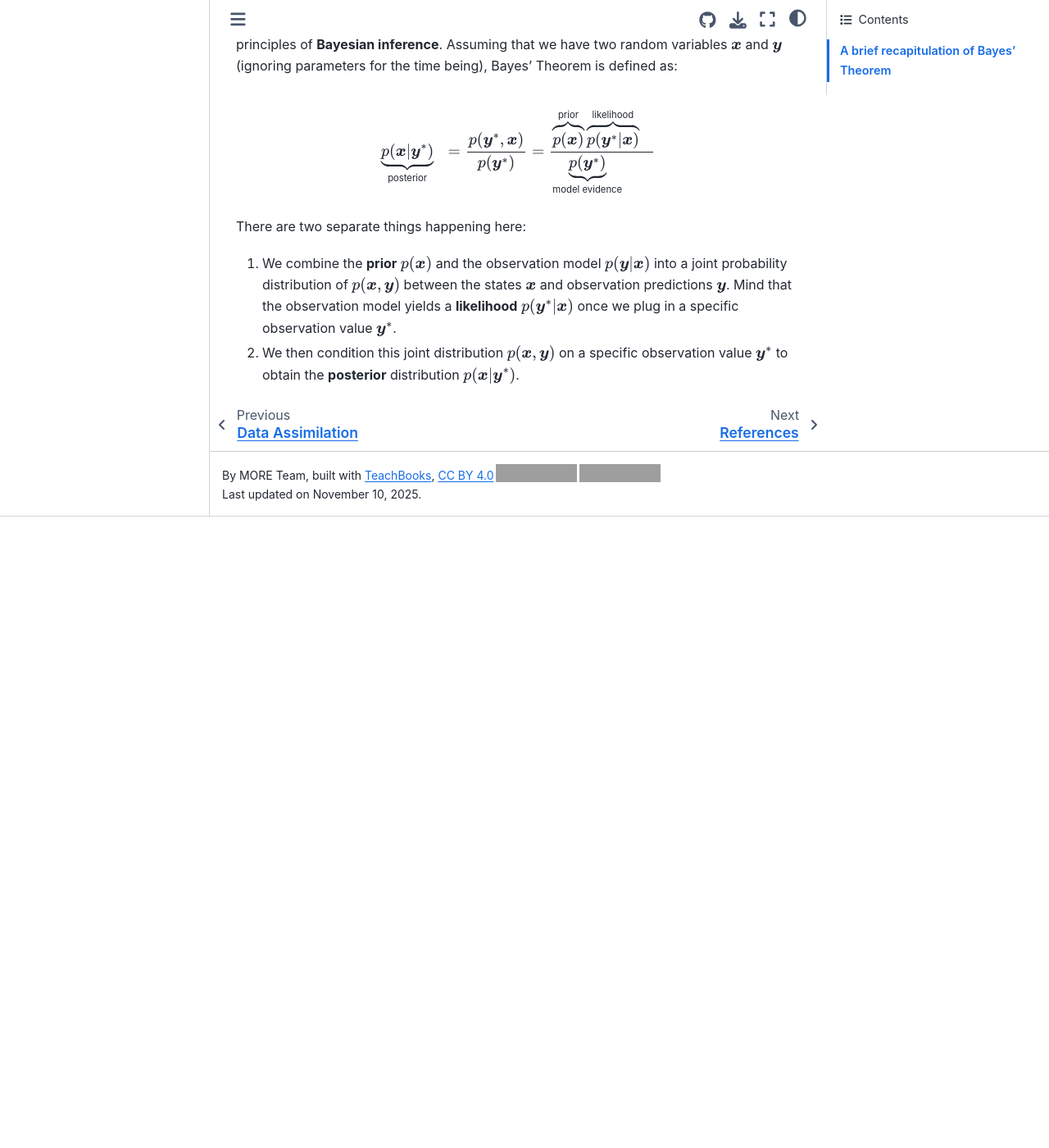
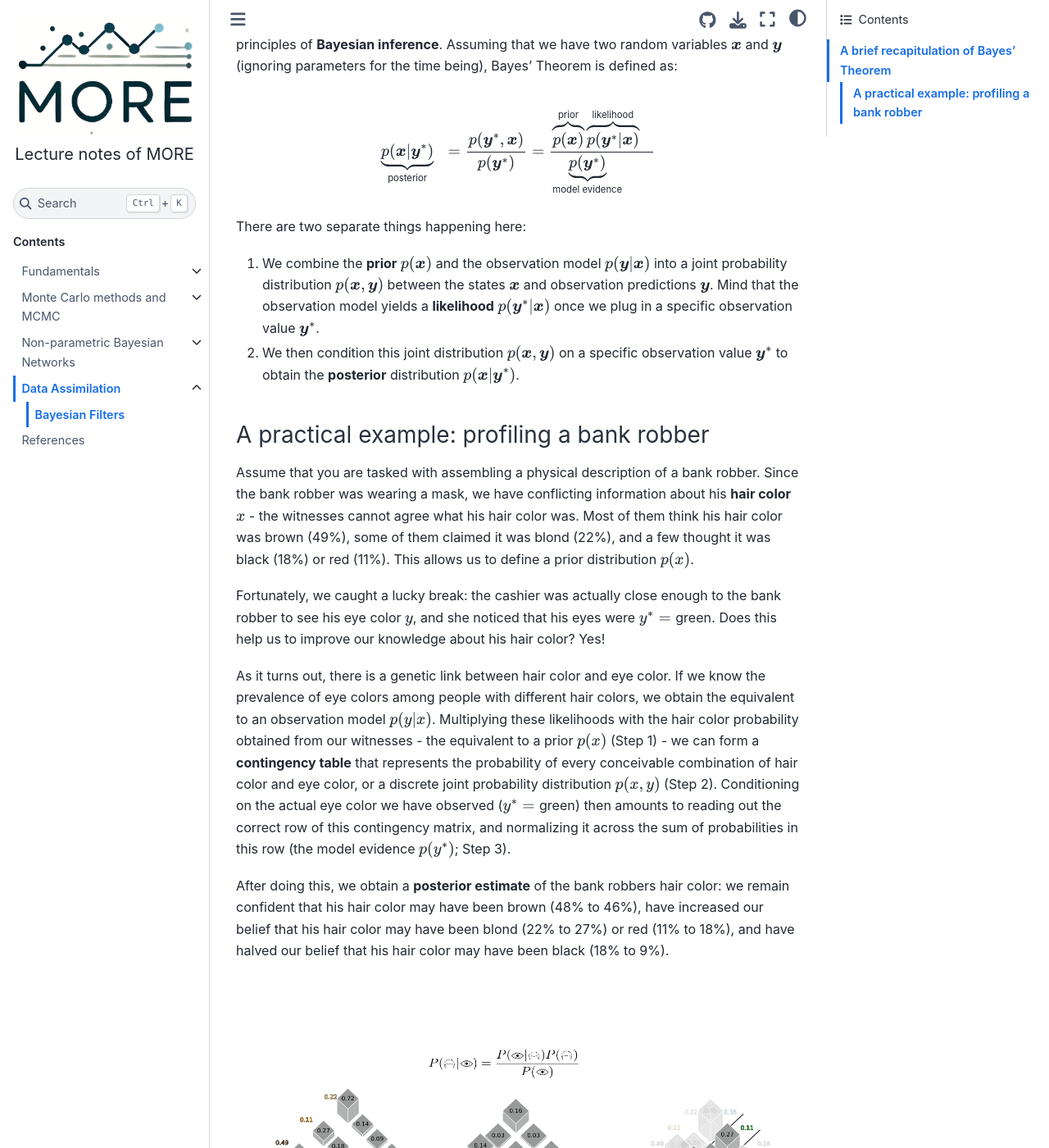
Before and after one commit to TUDelft-CITG/MORE-lecture-notes, a Jupyter Book: the page built from book/data_assimilation/02_Bayesian_Filters.md, in a window 1280 px wide and 1400 px high, scrolled down 1423 px. Shown: the whole window at 82% size. Built offline with Jupyter Book 1.0.4 settings and Sphinx 7.4.7 and the Sphinx Book theme 1.1.4, drawn with Linux system fonts in a browser that asks for light colours; pages that are not in the unit, such as notebooks, are missing from menus; comment, search, counter and statistics services are not loaded; before the commit the page ends 2053 px from its top, so only the background shows below that; some of the changed text lies outside the part shown; grey boxes are pictures that could not be loaded.

Commit message:
adding bank robber example

````diff
--- a/book/data_assimilation/02_Bayesian_Filters.md
+++ b/book/data_assimilation/02_Bayesian_Filters.md
@@ -28,5 +28,26 @@
 $$
 
 There are two separate things happening here:
-1) We combine the **prior** $p(\boldsymbol{x})$ and the observation model $p(\boldsymbol{y}|\boldsymbol{x})$ into a joint probability distribution of $p(\boldsymbol{x},\boldsymbol{y})$ between the states $\boldsymbol{x}$ and observation predictions $\boldsymbol{y}$. Mind that the observation model yields a **likelihood** $p(\boldsymbol{y}^{*}|\boldsymbol{x})$ once we plug in a specific observation value $\boldsymbol{y}^{*}$.
+1) We combine the **prior** $p(\boldsymbol{x})$ and the observation model $p(\boldsymbol{y}|\boldsymbol{x})$ into a joint probability distribution $p(\boldsymbol{x},\boldsymbol{y})$ between the states $\boldsymbol{x}$ and observation predictions $\boldsymbol{y}$. Mind that the observation model yields a **likelihood** $p(\boldsymbol{y}^{*}|\boldsymbol{x})$ once we plug in a specific observation value $\boldsymbol{y}^{*}$.
 2) We then condition this joint distribution $p(\boldsymbol{x},\boldsymbol{y})$ on a specific observation value $\boldsymbol{y}^{*}$ to obtain the **posterior** distribution $p(\boldsymbol{x}|\boldsymbol{y}^{*})$.
+
+### A practical example: profiling a bank robber
+
+Assume that you are tasked with assembling a physical description of a bank robber. Since the bank robber was wearing a mask, we have conflicting information about his **hair color** $x$ - the witnesses cannot agree what his hair color was. Most of them think his hair color was brown (49%), some of them claimed it was blond (22%), and a few thought it was black (18%) or red (11%). This allows us to define a prior distribution $p(x)$.
+
+Fortunately, we caught a lucky break: the cashier was actually close enough to the bank robber to see his eye color $y$, and she noticed that his eyes were $y^{*}=\text{green}$. Does this help us to improve our knowledge about his hair color? Yes!
+
+As it turns out, there is a genetic link between hair color and eye color. If we know the prevalence of eye colors among people with different hair colors, we obtain the equivalent to an observation model $p(y|x)$. Multiplying these likelihoods with the hair color probability obtained from our witnesses - the equivalent to a prior $p(x)$ (Step 1) - we can form a **contingency table** that represents the probability of every conceivable combination of hair color and eye color, or a discrete joint probability distribution $p(x,y)$ (Step 2). Conditioning on the actual eye color we have observed ($y^{*}=\text{green}$) then amounts to reading out the correct row of this contingency matrix, and normalizing it across the sum of probabilities in this row (the model evidence $p(y^{*})$; Step 3).
+
+After doing this, we obtain a **posterior estimate** of the bank robbers hair color: we remain confident that his hair color may have been brown (48% to 46%), have increased our belief that his hair color may have been blond (22% to 27%) or red (11% to 18%), and have halved our belief that his hair color may have been black (18% to 9%).
+
+<br><br>
+
+```{figure} ../figures/Bayesian_inference_hair_color_eye_color.png
+
+---
+
+---
+How to create a contingency table for hair color and eye color, and use it to obtain posterior probabilities.
+```
+<br>
````
Also changed, not shown: book/figures/Bayesian_inference_hair_color_eye_color.png (added).
